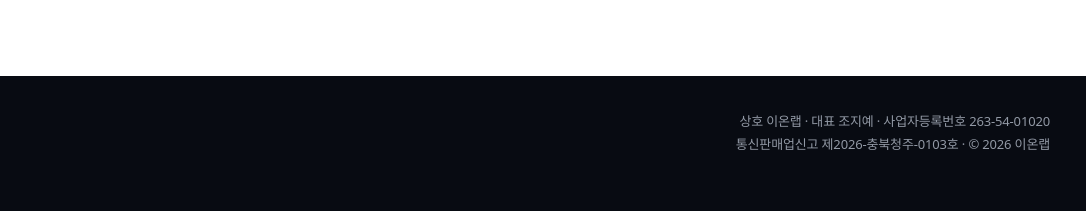
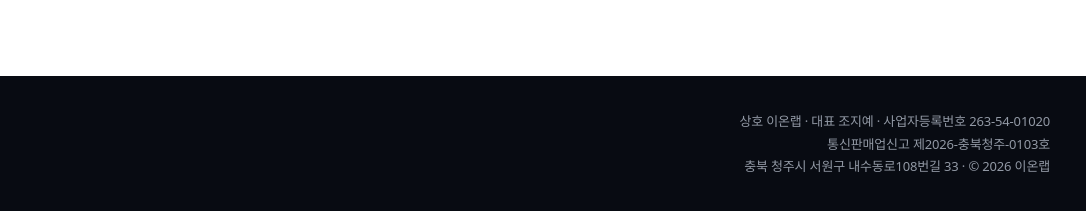
Before and after one commit to chojiyejyeAppDev/eum-homepage, a plain HTML site: page index.html in a window 1280 px wide. Shown: the part 6341-6552 px from the top of the page, 194-1280 px from the left. Drawn offline with Linux system fonts and the light colour scheme; no server answers.

Commit message:
푸터 사업장 주소 추가 (전자상거래법 표시의무 완비)
Co-Authored-By: Claude Opus 4.8 (1M context) <noreply@anthropic.com>

```diff
--- a/index.html
+++ b/index.html
@@ -1241,7 +1241,7 @@
         </div>
         <span>소상공인 AI 상담·업무 자동화</span>
       </div>
-      <div class="footer-meta">상호 이온랩 · 대표 조지예 · 사업자등록번호 263-54-01020<br>통신판매업신고 제2026-충북청주-0103호 · © 2026 이온랩</div>
+      <div class="footer-meta">상호 이온랩 · 대표 조지예 · 사업자등록번호 263-54-01020<br>통신판매업신고 제2026-충북청주-0103호<br>충북 청주시 서원구 내수동로108번길 33 · © 2026 이온랩</div>
     </div>
   </footer>
 
```
